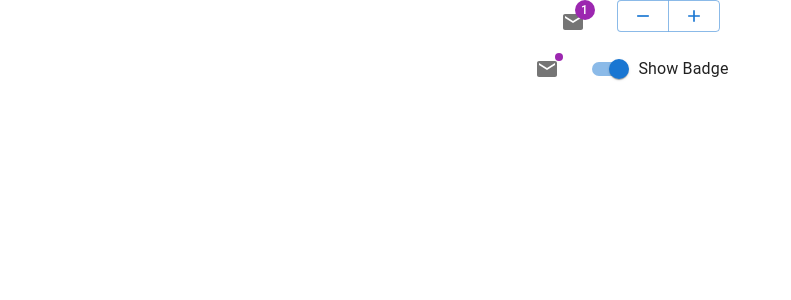
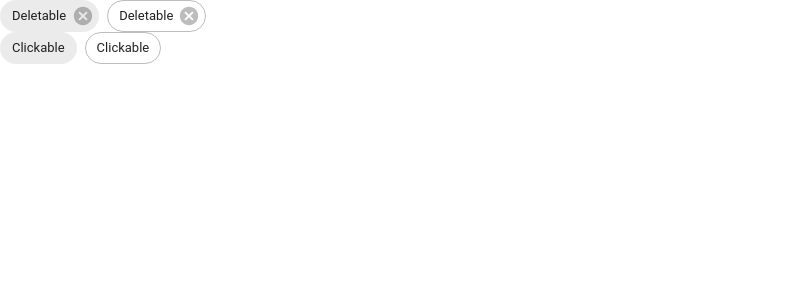
Before and after one commit to sinhasudhanshu/My-React-App, a React (Create React App) app: page / in a window 1280 px wide. Shown: the top 300 px of the page, without its empty margins (0-791 px from the left). Built offline with nearby package versions, Linux system fonts and the light colour scheme.

Commit message:
Chip Button meterial ui

```diff
--- a/src/App.js
+++ b/src/App.js
@@ -18,7 +18,9 @@ import './App.css';
 //import IconAvatars from './components/IconAvatars';
 //import LetterAvatars from './components/LetterAvatars';
 //import BasicBadge from './components/BasicBadge';
-import BadgeVisibility from './components/BadgeVisibility';
+//import BadgeVisibility from './components/BadgeVisibility';
+import ChipClickButton from './components/ChipClickButton';
+import ChipDeleteButton from './components/ChipDeleteButton';
 //import MyButtons from './components/MyButtons';
 //import MyButtonsGroup from './components/MyButtonsGroup';
 
@@ -28,8 +30,8 @@ function App() {
 
         <center>
 
-            <BadgeVisibility />
-
+            <ChipDeleteButton/>
+            <ChipClickButton/>
         </center>
 
     </div>
--- /dev/null
+++ b/src/components/ChipClickButton.js
@@ -0,0 +1,17 @@
+import * as React from 'react';
+import Chip from '@mui/material/Chip';
+import Stack from '@mui/material/Stack';
+
+ function ChipClickButton() {
+  const handleClick = () => {
+    console.info('You clicked the Chip.');
+  };
+
+  return (
+    <Stack direction="row" spacing={1}>
+      <Chip label="Clickable" onClick={handleClick} />
+      <Chip label="Clickable" variant="outlined" onClick={handleClick} />
+    </Stack>
+  );
+}
+export default ChipClickButton;
--- /dev/null
+++ b/src/components/ChipDeleteButton.js
@@ -0,0 +1,17 @@
+import * as React from 'react';
+import Chip from '@mui/material/Chip';
+import Stack from '@mui/material/Stack';
+
+ function ChipDeleteButton() {
+  const handleDelete = () => {
+    console.info('You clicked the delete icon.');
+  };
+
+  return (
+    <Stack direction="row" spacing={1}>
+      <Chip label="Deletable" onDelete={handleDelete} />
+      <Chip label="Deletable" variant="outlined" onDelete={handleDelete} />
+    </Stack>
+  );
+}
+export default ChipDeleteButton;
```
